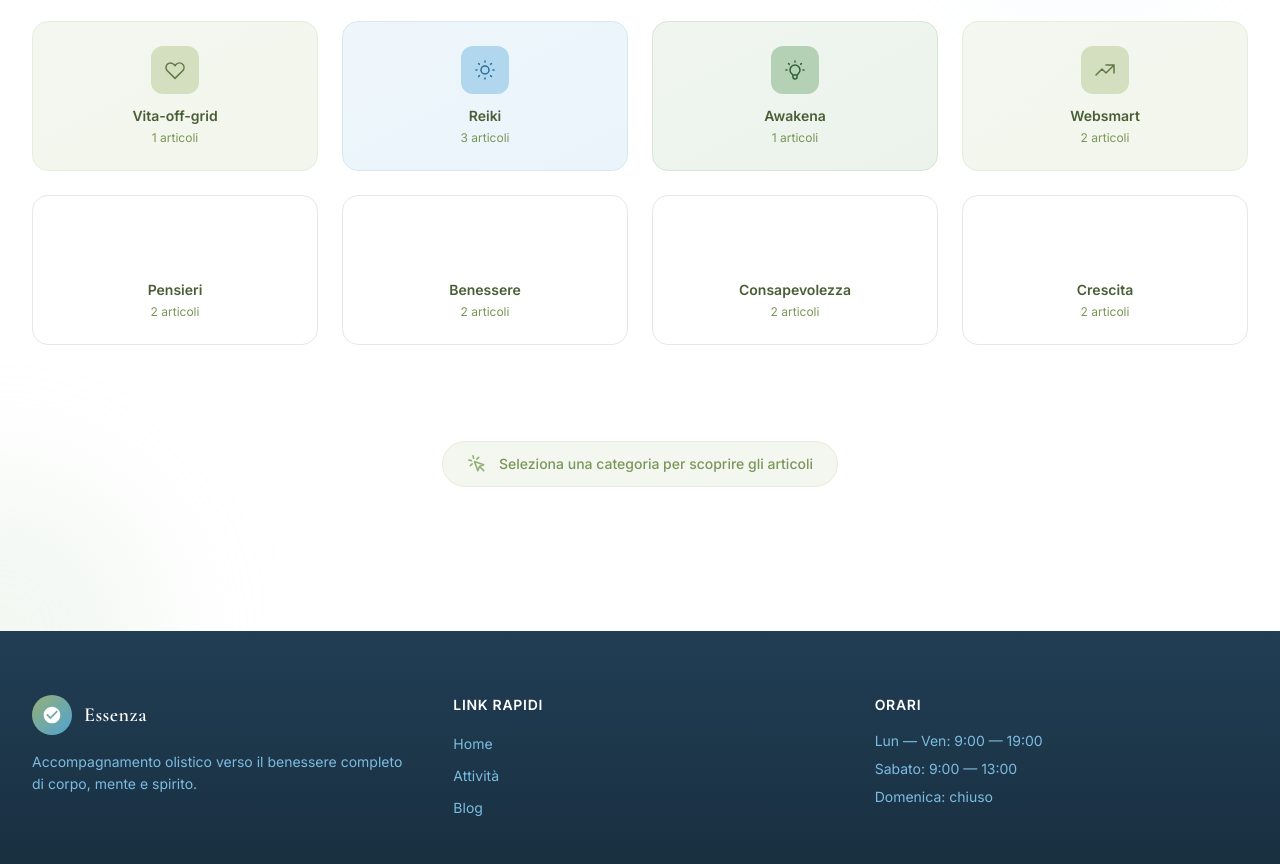
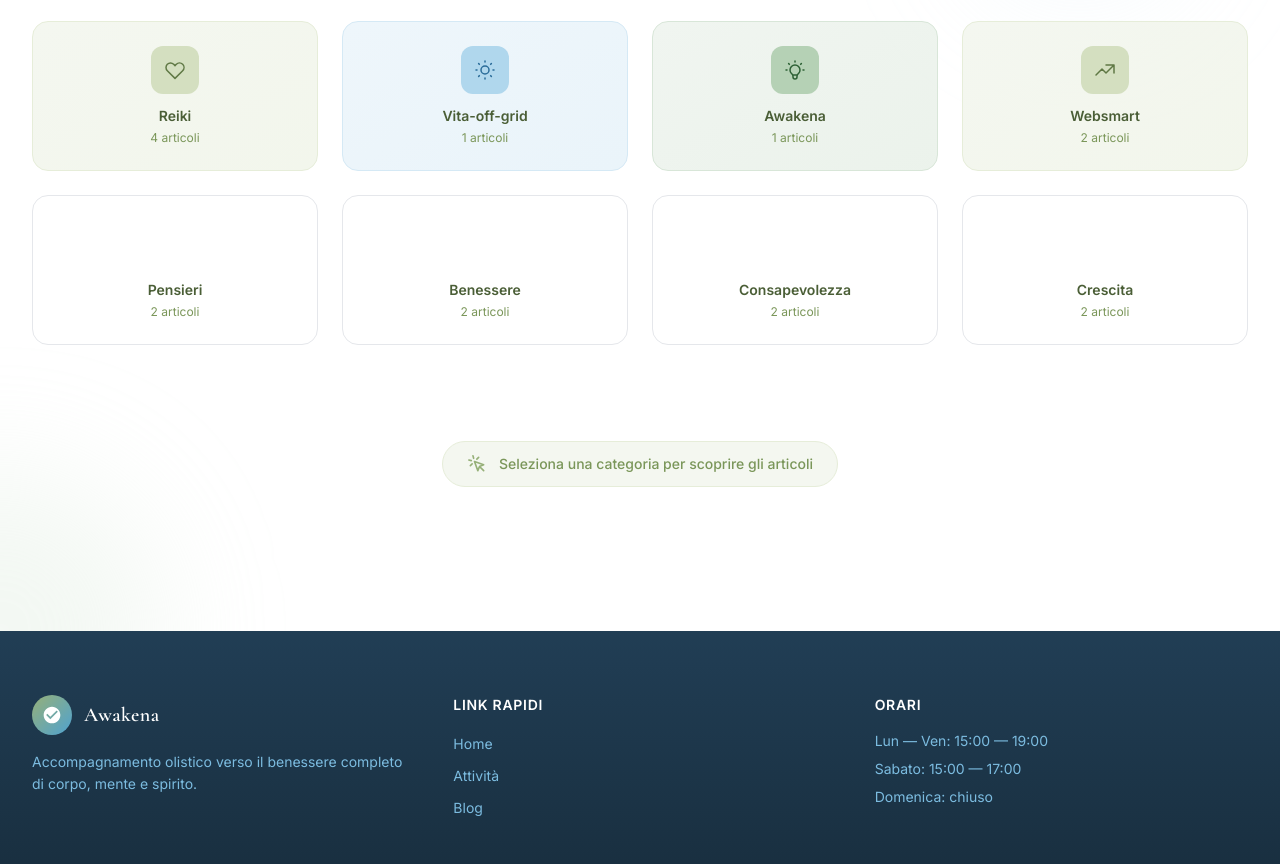
Before and after one commit to rerosku/rerosku.github.io, a Jekyll site: the page built from pages/blog.md, in a window 1280 px wide and 1369 px high. Shown: the part 389-1253 px from the top of the window. Built offline with Jekyll 4.4.1, drawn with Linux system fonts in a browser that asks for light colours; nearby versions of some CDN libraries; some web fonts are replaced.

```diff
--- a/_includes/footer.html
+++ b/_includes/footer.html
@@ -10,7 +10,7 @@
                 d="M12 2C6.48 2 2 6.48 2 12s4.48 10 10 10 10-4.48 10-10S17.52 2 12 2zm-2 15l-5-5 1.41-1.41L10 14.17l7.59-7.59L19 8l-9 9z" />
             </svg>
           </div>
-          <span class="font-display text-xl font-semibold text-white tracking-wide">Essenza</span>
+          <span class="font-display text-xl font-semibold text-white tracking-wide">Awakena</span>
         </div>
         <p class="text-blu-300 leading-relaxed text-sm">Accompagnamento olistico verso il benessere completo di
           corpo, mente e spirito.</p>
@@ -26,8 +26,8 @@
       <div>
         <h4 class="text-white font-semibold mb-4 text-sm uppercase tracking-wider">Orari</h4>
         <ul class="space-y-2 text-sm text-blu-300">
-          <li>Lun — Ven: 9:00 — 19:00</li>
-          <li>Sabato: 9:00 — 13:00</li>
+          <li>Lun — Ven: 15:00 — 19:00</li>
+          <li>Sabato: 15:00 — 17:00</li>
           <li>Domenica: chiuso</li>
         </ul>
       </div>
--- a/index.html
+++ b/index.html
@@ -64,8 +64,7 @@ permalink: /
               <div class="w-32 h-32 mx-auto mb-6 rounded-full bg-white/60 backdrop-blur-sm flex items-center justify-center shadow-lg">
                 <svg class="w-16 h-16 text-salvia-500" fill="none" stroke="currentColor" viewBox="0 0 24 24"><path stroke-linecap="round" stroke-linejoin="round" stroke-width="1.5" d="M16 7a4 4 0 11-8 0 4 4 0 018 0zM12 14a7 7 0 00-7 7h14a7 7 0 00-7-7z"/></svg>
               </div>
-              <p class="font-display text-2xl text-salvia-700 italic">La tua foto qui</p>
-              <p class="text-salvia-500 text-sm mt-2">Sostituisci con la tua immagine</p>
+    <img src="{{ '/assets/images/alessandro-portrait.jpg' | relative_url }}" alt="Alessandro Nardi - Praticante Reiki">
             </div>
           </div>
         </div>
@@ -75,7 +74,7 @@ permalink: /
               <svg class="w-5 h-5 text-white" fill="currentColor" viewBox="0 0 24 24"><path d="M12 2l3.09 6.26L22 9.27l-5 4.87 1.18 6.88L12 17.77l-6.18 3.25L7 14.14 2 9.27l6.91-1.01L12 2z"/></svg>
             </div>
             <div>
-              <p class="text-sm font-semibold text-salvia-800">Certificato</p>
+              <p class="text-sm font-semibold text-salvia-800">Certified</p>
               <p class="text-xs text-salvia-500">Life Coach</p>
             </div>
           </div>
```
Also changed, not shown: _posts/2024-01-15-usui-e-takata-due-reiki-diversi.md (added, +46 -0 lines).
